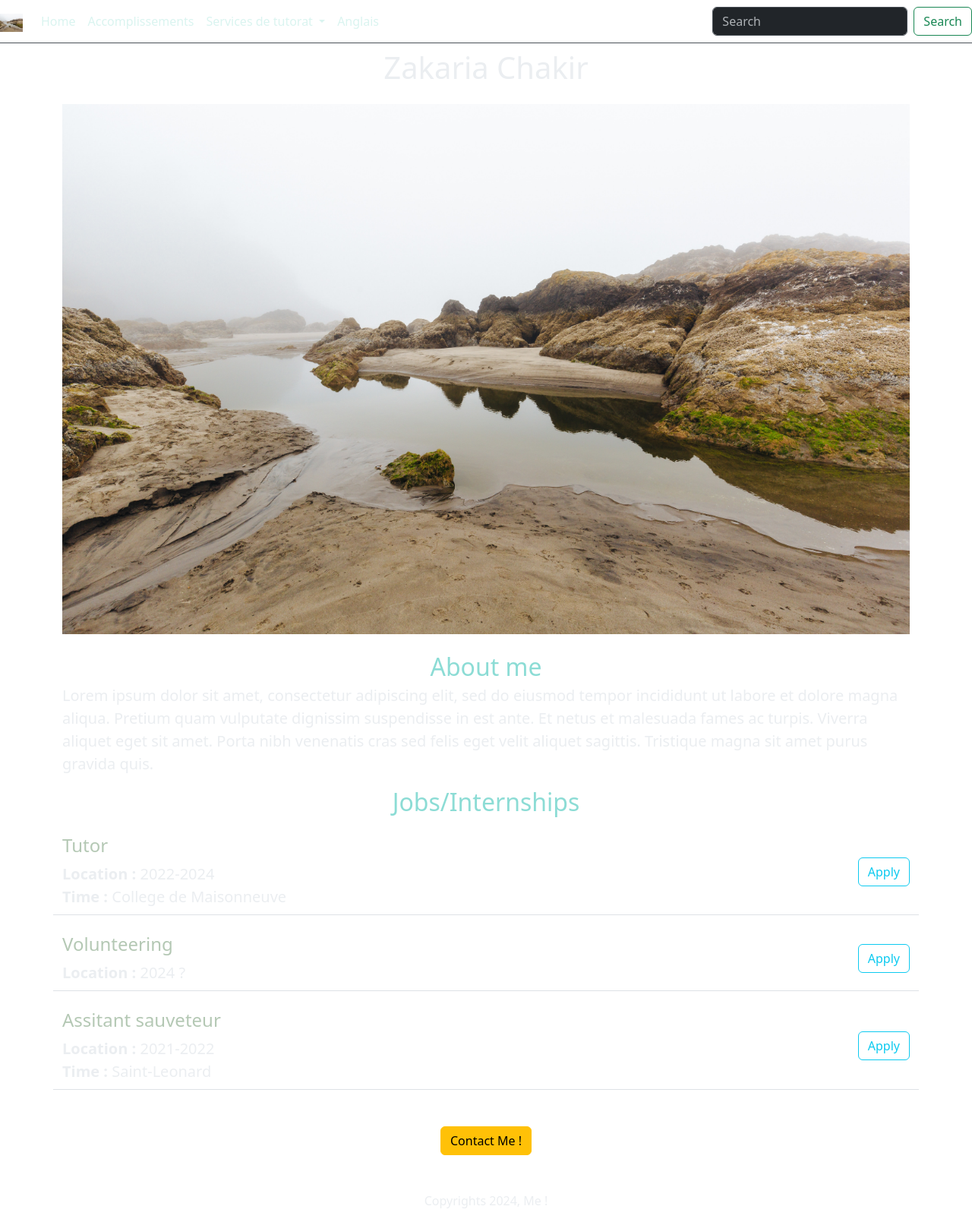
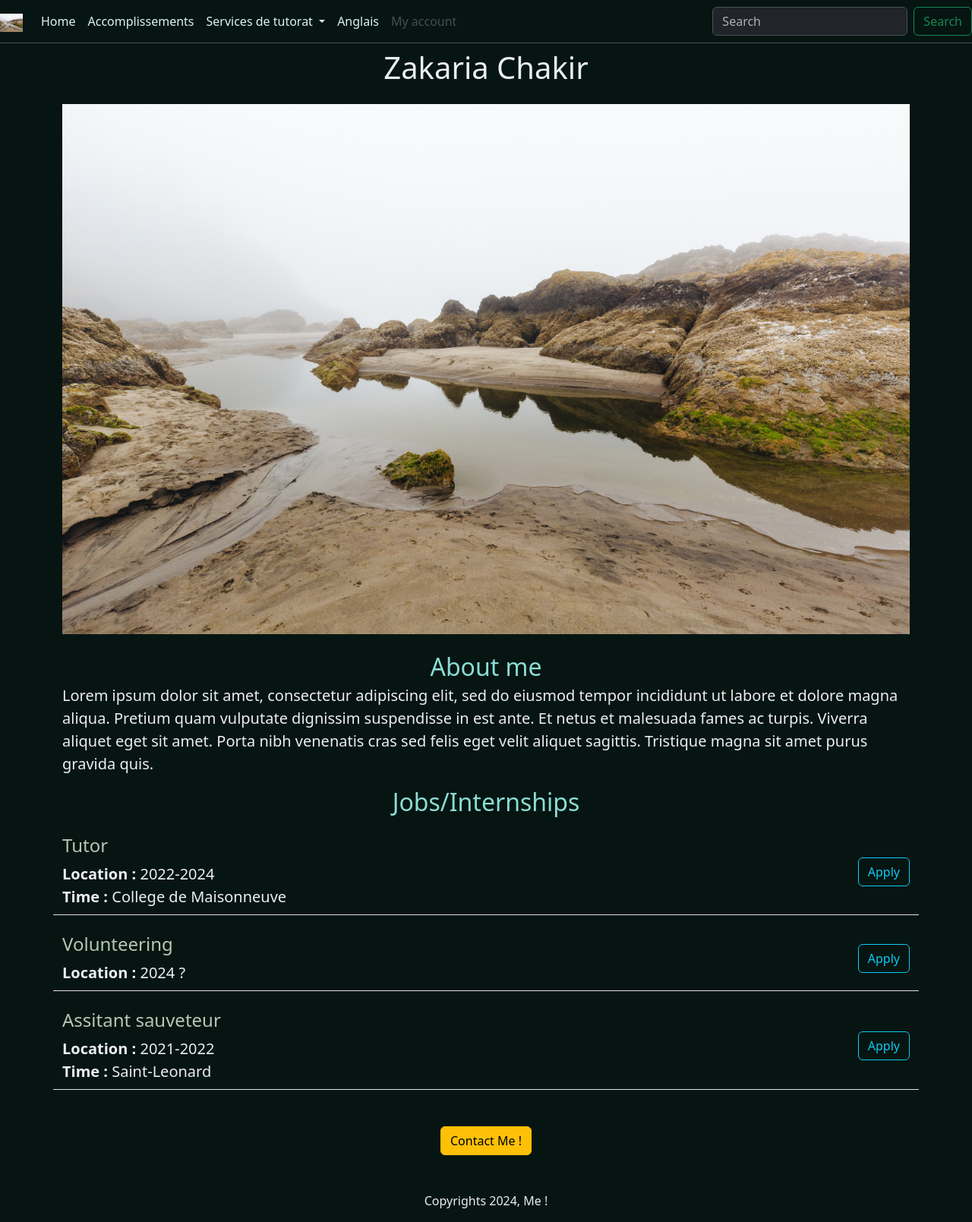
Before and after one commit to Kirzaki/test-carrer-website, a Flask app: page / in a window 1280 px wide. Shown: the whole page at 76% size. Run offline with Flask 3, Linux system fonts and the light colour scheme.

Commit message:
Simple debugging

```diff
--- a/app.py
+++ b/app.py
@@ -1,4 +1,3 @@
-
 from flask import Flask, render_template, send_from_directory, jsonify
 import os
 
@@ -62,6 +61,5 @@ def list_skills():
     return jsonify(SKILLS)
 
 
-
 if __name__ == "__main__" :
     app.run(host = '0.0.0.0', debug = True)
--- a/static/css/main.css
+++ b/static/css/main.css
@@ -7,7 +7,7 @@
 }
 
 body {
-    background-color: var(--couleur-de-fond)
+    background-color: var(--coul-fond)
 
 }
 
--- a/templates/home.html
+++ b/templates/home.html
@@ -22,7 +22,7 @@
                 malesuada fames ac turpis. Viverra aliquet eget sit amet. Porta nibh venenatis
                 cras sed felis eget velit aliquet sagittis. Tristique magna sit amet purus gravida quis.
             </p>
-            <h2 class="text-center mt-3 mb-1"> Jobs/Internships </h2>
+            <h2 class="text-center mt-3 mb-1 "> Jobs/Internships </h2>
             <div>
                 {% for job in jobs%}
                     {% include 'job_item.html'%}
```
